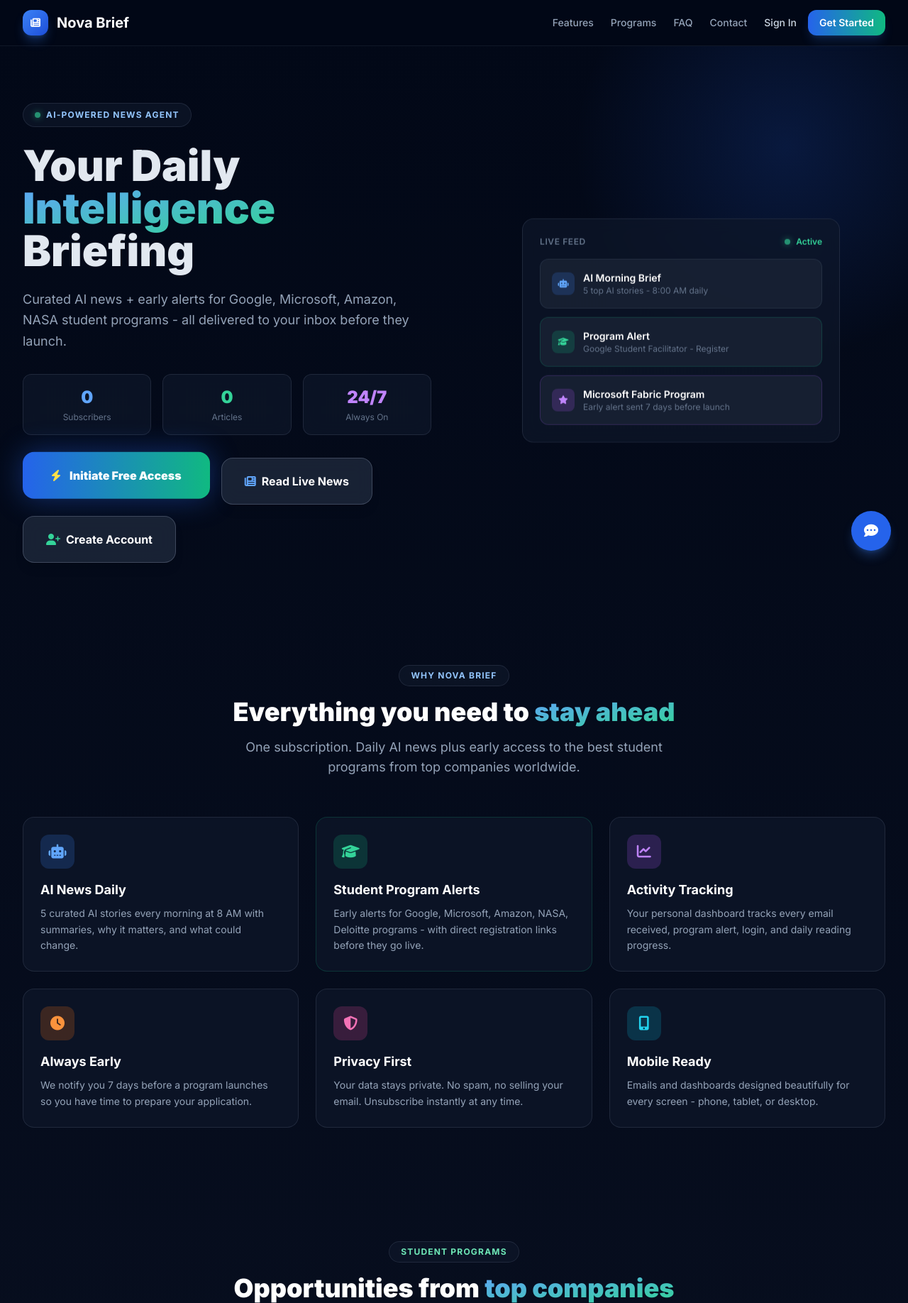
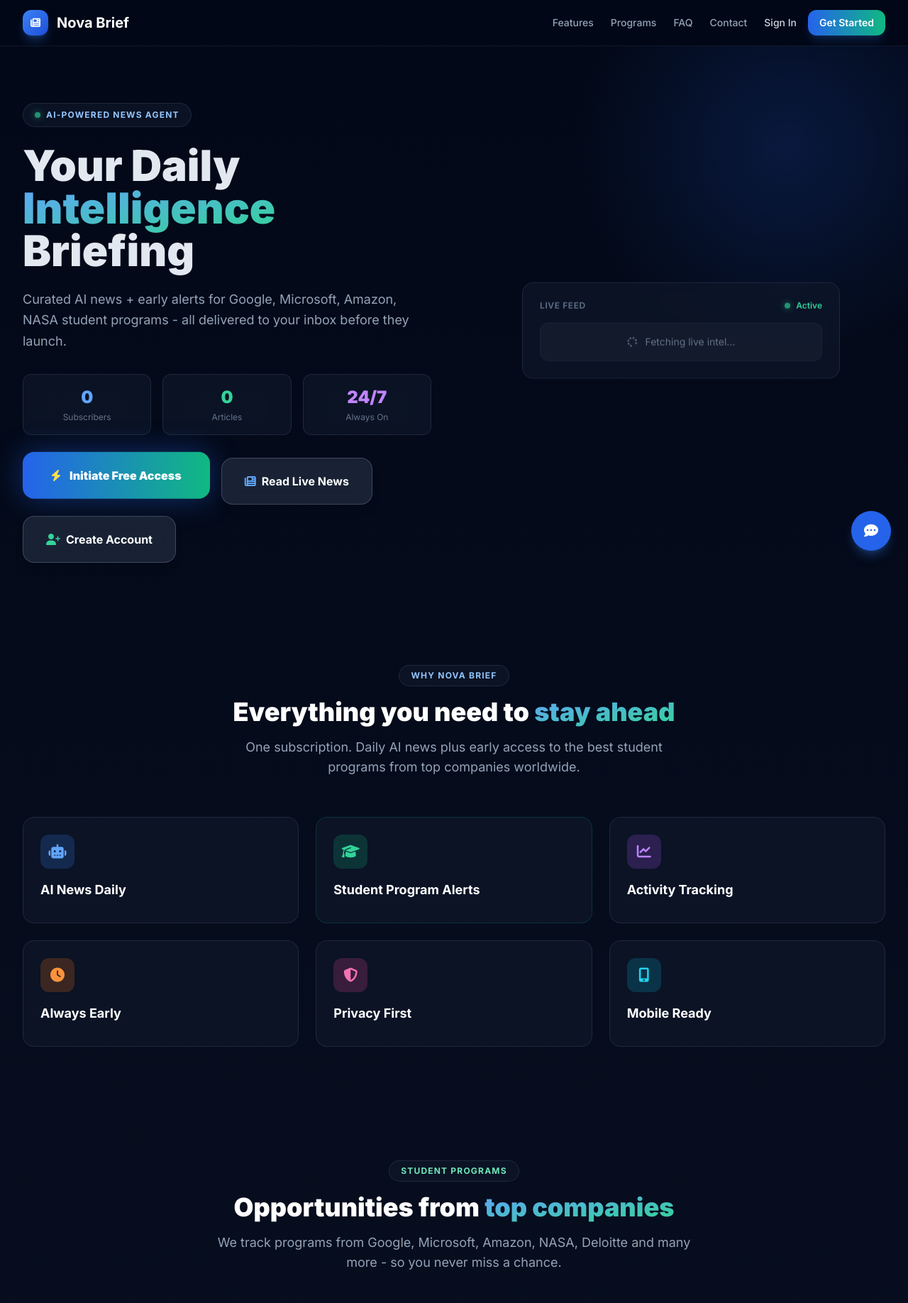
Before and after one commit to Alihussain121472/News-Agent, a Flask app: page / in a window 1280 px wide. Shown: the top 1836 px of the page at 71% size. Run offline with Flask 3, Linux system fonts and the light colour scheme; data that the repository does not hold is empty; some libraries are stand-ins or nearby versions.

Commit message:
Update features grid to be interactive links without raw data and make Live Feed fetch actual DB articles

```diff
--- a/templates/index.html
+++ b/templates/index.html
@@ -212,39 +212,9 @@
               <span class="inline-block w-2 h-2 rounded-full bg-emerald-400 shadow-[0_0_10px_rgba(52,211,153,0.8)] mr-2 animate-[pulse_2s_ease-in-out_infinite]"></span>Active
             </span>
           </div>
-          <div class="space-y-3">
-            <div class="bg-slate-800/60 rounded-xl p-4 border border-slate-700/50">
-              <div class="flex items-start gap-3">
-                <div class="w-8 h-8 rounded-lg bg-blue-500/20 flex items-center justify-center flex-shrink-0 mt-0.5">
-                  <i class="fas fa-robot text-blue-400 text-xs"></i>
-                </div>
-                <div>
-                  <div class="text-sm font-semibold text-white">AI Morning Brief</div>
-                  <div class="text-xs text-slate-500">5 top AI stories - 8:00 AM daily</div>
-                </div>
-              </div>
-            </div>
-            <div class="bg-slate-800/60 rounded-xl p-4 border border-emerald-500/20">
-              <div class="flex items-start gap-3">
-                <div class="w-8 h-8 rounded-lg bg-emerald-500/20 flex items-center justify-center flex-shrink-0 mt-0.5">
-                  <i class="fas fa-graduation-cap text-emerald-400 text-xs"></i>
-                </div>
-                <div>
-                  <div class="text-sm font-semibold text-white">Program Alert</div>
-                  <div class="text-xs text-slate-500">Google Student Facilitator - Register </div>
-                </div>
-              </div>
-            </div>
-            <div class="bg-slate-800/60 rounded-xl p-4 border border-purple-500/20">
-              <div class="flex items-start gap-3">
-                <div class="w-8 h-8 rounded-lg bg-purple-500/20 flex items-center justify-center flex-shrink-0 mt-0.5">
-                  <i class="fas fa-star text-purple-400 text-xs"></i>
-                </div>
-                <div>
-                  <div class="text-sm font-semibold text-white">Microsoft Fabric Program</div>
-                  <div class="text-xs text-slate-500">Early alert sent 7 days before launch</div>
-                </div>
-              </div>
+          <div class="space-y-3" id="heroLiveFeedContainer">
+            <div class="bg-slate-800/60 rounded-xl p-4 border border-slate-700/50 text-center animate-pulse">
+              <div class="text-sm text-slate-400"><i class="fas fa-spinner fa-spin mr-2"></i> Fetching live intel...</div>
             </div>
           </div>
         </div>
@@ -262,48 +232,42 @@
       <p class="text-slate-400 text-lg max-w-2xl mx-auto">One subscription. Daily AI news plus early access to the best student programs from top companies worldwide.</p>
     </div>
     <div class="grid md:grid-cols-2 lg:grid-cols-3 gap-6">
-      <div class="bg-slate-900/70 backdrop-blur-md border border-slate-400/15 rounded-2xl p-6 transition-all duration-300 ease-in-out hover:-translate-y-1.5 hover:shadow-[0_20px_40px_rgba(37,99,235,0.15)]">
+      <a href="/user/dashboard" class="block bg-slate-900/70 backdrop-blur-md border border-slate-400/15 rounded-2xl p-6 transition-all duration-300 ease-in-out hover:-translate-y-1.5 hover:shadow-[0_20px_40px_rgba(37,99,235,0.15)] hover:border-blue-500/50">
         <div class="w-12 h-12 rounded-xl bg-blue-500/20 flex items-center justify-center mb-4">
           <i class="fas fa-robot text-blue-400 text-xl"></i>
         </div>
         <h3 class="text-lg font-bold text-white mb-2">AI News Daily</h3>
-        <p class="text-slate-400 text-sm leading-relaxed">5 curated AI stories every morning at 8 AM with summaries, why it matters, and what could change.</p>
-      </div>
-      <div class="bg-slate-900/70 backdrop-blur-md border border-emerald-500/20 rounded-2xl p-6 transition-all duration-300 ease-in-out hover:-translate-y-1.5 hover:shadow-[0_20px_40px_rgba(37,99,235,0.15)]">
+      </a>
+      <a href="#programs" class="block bg-slate-900/70 backdrop-blur-md border border-emerald-500/20 rounded-2xl p-6 transition-all duration-300 ease-in-out hover:-translate-y-1.5 hover:shadow-[0_20px_40px_rgba(37,99,235,0.15)] hover:border-emerald-500/50">
         <div class="w-12 h-12 rounded-xl bg-emerald-500/20 flex items-center justify-center mb-4">
           <i class="fas fa-graduation-cap text-emerald-400 text-xl"></i>
         </div>
         <h3 class="text-lg font-bold text-white mb-2">Student Program Alerts</h3>
-        <p class="text-slate-400 text-sm leading-relaxed">Early alerts for Google, Microsoft, Amazon, NASA, Deloitte programs - with direct registration links before they go live.</p>
-      </div>
-      <div class="bg-slate-900/70 backdrop-blur-md border border-slate-400/15 rounded-2xl p-6 transition-all duration-300 ease-in-out hover:-translate-y-1.5 hover:shadow-[0_20px_40px_rgba(37,99,235,0.15)]">
+      </a>
+      <a href="/user/dashboard" class="block bg-slate-900/70 backdrop-blur-md border border-slate-400/15 rounded-2xl p-6 transition-all duration-300 ease-in-out hover:-translate-y-1.5 hover:shadow-[0_20px_40px_rgba(37,99,235,0.15)] hover:border-purple-500/50">
         <div class="w-12 h-12 rounded-xl bg-purple-500/20 flex items-center justify-center mb-4">
           <i class="fas fa-chart-line text-purple-400 text-xl"></i>
         </div>
         <h3 class="text-lg font-bold text-white mb-2">Activity Tracking</h3>
-        <p class="text-slate-400 text-sm leading-relaxed">Your personal dashboard tracks every email received, program alert, login, and daily reading progress.</p>
-      </div>
-      <div class="bg-slate-900/70 backdrop-blur-md border border-slate-400/15 rounded-2xl p-6 transition-all duration-300 ease-in-out hover:-translate-y-1.5 hover:shadow-[0_20px_40px_rgba(37,99,235,0.15)]">
+      </a>
+      <a href="#programs" class="block bg-slate-900/70 backdrop-blur-md border border-slate-400/15 rounded-2xl p-6 transition-all duration-300 ease-in-out hover:-translate-y-1.5 hover:shadow-[0_20px_40px_rgba(37,99,235,0.15)] hover:border-orange-500/50">
         <div class="w-12 h-12 rounded-xl bg-orange-500/20 flex items-center justify-center mb-4">
           <i class="fas fa-clock text-orange-400 text-xl"></i>
         </div>
         <h3 class="text-lg font-bold text-white mb-2">Always Early</h3>
-        <p class="text-slate-400 text-sm leading-relaxed">We notify you 7 days before a program launches so you have time to prepare your application.</p>
-      </div>
-      <div class="bg-slate-900/70 backdrop-blur-md border border-slate-400/15 rounded-2xl p-6 transition-all duration-300 ease-in-out hover:-translate-y-1.5 hover:shadow-[0_20px_40px_rgba(37,99,235,0.15)]">
+      </a>
+      <a href="#subscribe" class="block bg-slate-900/70 backdrop-blur-md border border-slate-400/15 rounded-2xl p-6 transition-all duration-300 ease-in-out hover:-translate-y-1.5 hover:shadow-[0_20px_40px_rgba(37,99,235,0.15)] hover:border-pink-500/50">
         <div class="w-12 h-12 rounded-xl bg-pink-500/20 flex items-center justify-center mb-4">
           <i class="fas fa-shield-alt text-pink-400 text-xl"></i>
         </div>
         <h3 class="text-lg font-bold text-white mb-2">Privacy First</h3>
-        <p class="text-slate-400 text-sm leading-relaxed">Your data stays private. No spam, no selling your email. Unsubscribe instantly at any time.</p>
-      </div>
-      <div class="bg-slate-900/70 backdrop-blur-md border border-slate-400/15 rounded-2xl p-6 transition-all duration-300 ease-in-out hover:-translate-y-1.5 hover:shadow-[0_20px_40px_rgba(37,99,235,0.15)]">
+      </a>
+      <a href="/user/dashboard" class="block bg-slate-900/70 backdrop-blur-md border border-slate-400/15 rounded-2xl p-6 transition-all duration-300 ease-in-out hover:-translate-y-1.5 hover:shadow-[0_20px_40px_rgba(37,99,235,0.15)] hover:border-cyan-500/50">
         <div class="w-12 h-12 rounded-xl bg-cyan-500/20 flex items-center justify-center mb-4">
           <i class="fas fa-mobile-alt text-cyan-400 text-xl"></i>
         </div>
         <h3 class="text-lg font-bold text-white mb-2">Mobile Ready</h3>
-        <p class="text-slate-400 text-sm leading-relaxed">Emails and dashboards designed beautifully for every screen - phone, tablet, or desktop.</p>
-      </div>
+      </a>
     </div>
   </div>
 </section>
@@ -959,6 +923,39 @@
         // Initialize history on load
         document.addEventListener('DOMContentLoaded', loadInitialChatHistory);
     </script>
+<script>
+  document.addEventListener('DOMContentLoaded', async () => {
+    try {
+      const res = await fetch('/api/articles?limit=3');
+      const data = await res.json();
+      const container = document.getElementById('heroLiveFeedContainer');
+      if (data && data.length > 0) {
+        container.innerHTML = '';
+        data.slice(0,3).forEach((item, index) => {
+          let icon = 'fa-robot'; let color = 'blue';
+          if(index === 1) { icon = 'fa-graduation-cap'; color = 'emerald'; }
+          if(index === 2) { icon = 'fa-star'; color = 'purple'; }
+
+          container.innerHTML +=
+            <a href="/user/dashboard" class="block bg-slate-800/60 rounded-xl p-4 border border--500/20 hover:bg-slate-700 transition">
+              <div class="flex items-start gap-3">
+                <div class="w-8 h-8 rounded-lg bg--500/20 flex items-center justify-center flex-shrink-0 mt-0.5">
+                  <i class="fas  text--400 text-xs"></i>
+                </div>
+                <div>
+                  <div class="text-sm font-semibold text-white line-clamp-1"></div>
+                  <div class="text-xs text-slate-500"></div>
+                </div>
+              </div>
+            </a>
+          ;
+        });
+      }
+    } catch(err) {
+      console.error('Failed to load feed', err);
+    }
+  });
+</script>
 </body>
 
 
```
